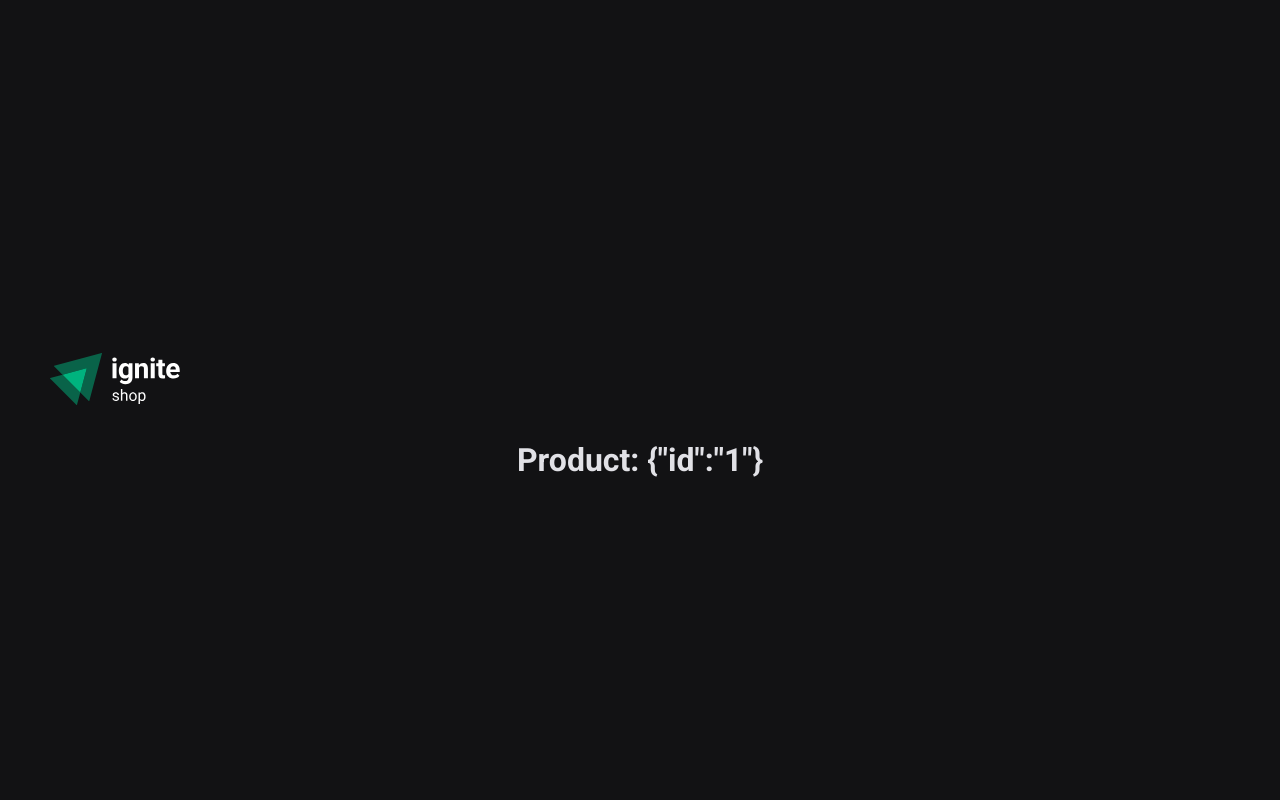
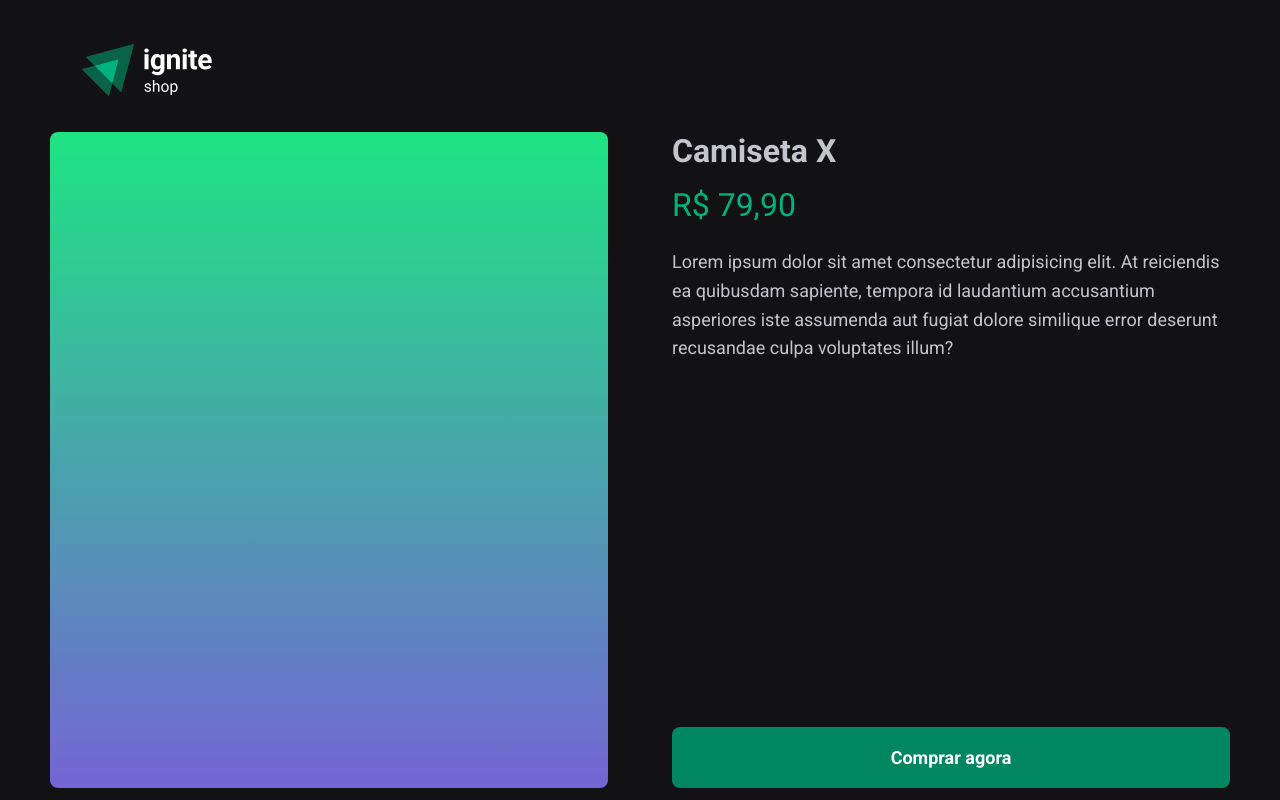
Before and after one commit to manueldembo/next, a Next.js app: page /product/1 in a window 1280 px wide. Built offline with nearby package versions, Linux system fonts and the light colour scheme.

Commit message:
@next: criação da página de produtos sem, carregamento dos dados do stripe-v1.1.0

```diff
--- a/src/pages/product/[id].tsx
+++ b/src/pages/product/[id].tsx
@@ -1,9 +1,24 @@
 import { useRouter } from "next/router"
+import { ImageContainer, ProductContainer, ProductDetails } from "../../styles/pages/product";
 
 export default function Product() {
     const { query } = useRouter();
 
     return (
-        <h1>Product: { JSON.stringify(query) }</h1>
+       <ProductContainer>
+        <ImageContainer>
+
+        </ImageContainer>
+
+        <ProductDetails>
+            <h1>Camiseta X</h1>
+            <span>R$ 79,90</span>
+
+            <p>Lorem ipsum dolor sit amet consectetur adipisicing elit. At reiciendis ea quibusdam sapiente, tempora id laudantium accusantium asperiores iste assumenda aut fugiat dolore similique error deserunt recusandae culpa voluptates illum?</p>
+            <button>
+                Comprar agora
+            </button>
+        </ProductDetails>
+       </ProductContainer>
     )
 }
--- a/src/styles/global.ts
+++ b/src/styles/global.ts
@@ -4,6 +4,7 @@
     '*': {
         padding: 0,
         margin: 0,
+        boxSizing: 'border-box',
     },
     body: {
         background: '$gray900',
--- a/src/styles/pages/home.ts
+++ b/src/styles/pages/home.ts
@@ -46,6 +46,7 @@
 
         strong: {
             fontSize: '$lg',
+            color: '$gray100'
         },
 
         span: {
--- /dev/null
+++ b/src/styles/pages/product.ts
@@ -0,0 +1,68 @@
+import { styled } from "..";
+
+export const ProductContainer = styled('main', {
+    display: 'grid',
+    gridTemplateColumns: '1fr 1fr',
+    alignItems: 'stretch',
+    gap: '4rem',
+
+    maxWidth: 1180,
+    margin: '0 auto',
+})
+
+export const ImageContainer = styled('div', {
+    width: '100%',
+    padding: '0.25rem',
+    height: 656,
+    background: 'linear-gradient(180deg, #1ee483 0%, #7465d4 100%)',
+    borderRadius: 8,
+    maxWidth: 576,
+
+    display: "flex",
+    alignItems: 'center',
+    justifyContent: 'center',
+
+    img: {
+        objectFit: 'cover'
+    },
+})
+
+export const ProductDetails = styled('div', {
+    display: 'flex',
+    flexDirection: 'column',
+
+    h1: {
+        fontSize: '$2xl',
+        color: '$gray300',
+    },
+
+    span: {
+        marginTop: '1rem',
+        display: 'block',
+        fontSize: '$2xl',
+        color: '$green300',
+    },
+
+    p: {
+        marginTop: '1.5rem',
+        color: '$gray300',
+        lineHeight: 1.6,
+        fontSize: '$md',
+    },
+
+    button: {
+        marginTop: 'auto',
+        border: 0,
+        borderRadius: 8,
+        background: '$green500',
+        fontWeight: 'bold',
+        cursor: 'poiter',
+        padding: '1.25rem',
+        color: '$white',
+        fontSize: '$md',
+
+        '&:hover': {
+            backgroundColor: '$green300',
+        }
+    },
+})
```
Also changed, not shown: src/pages/index.tsx (+8 -1 lines).
